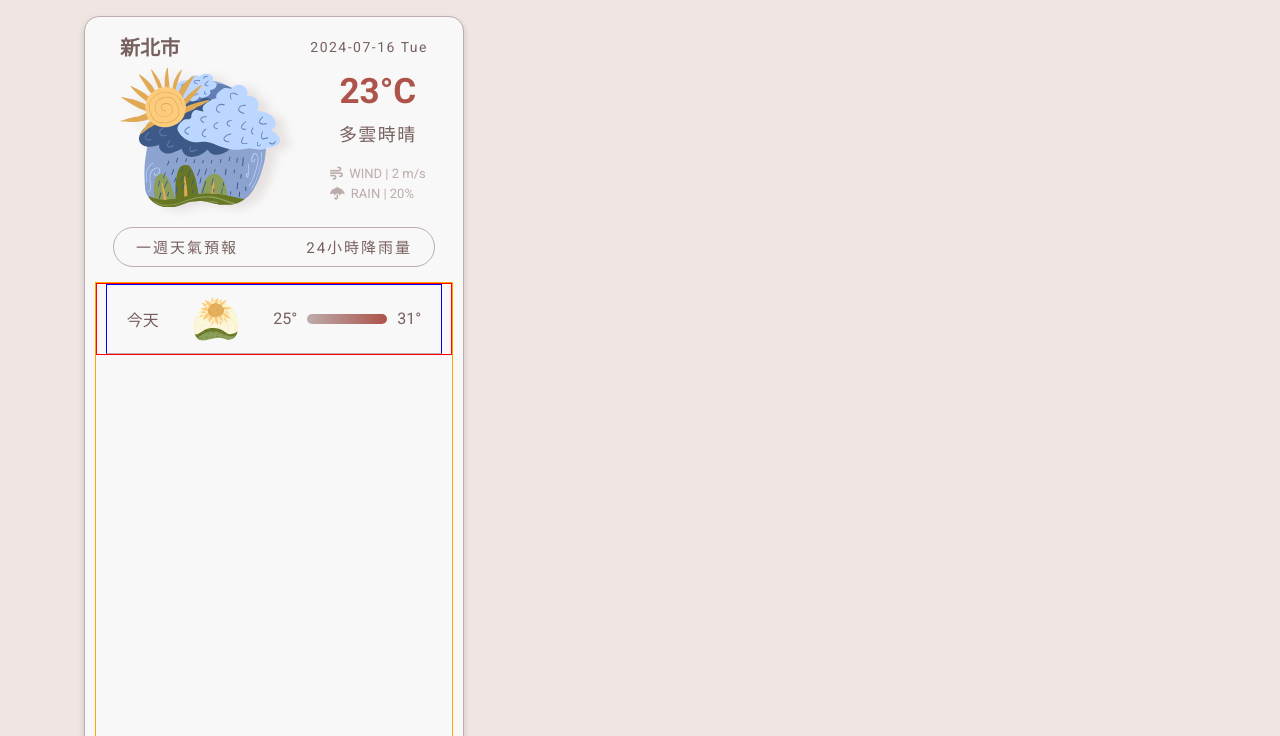
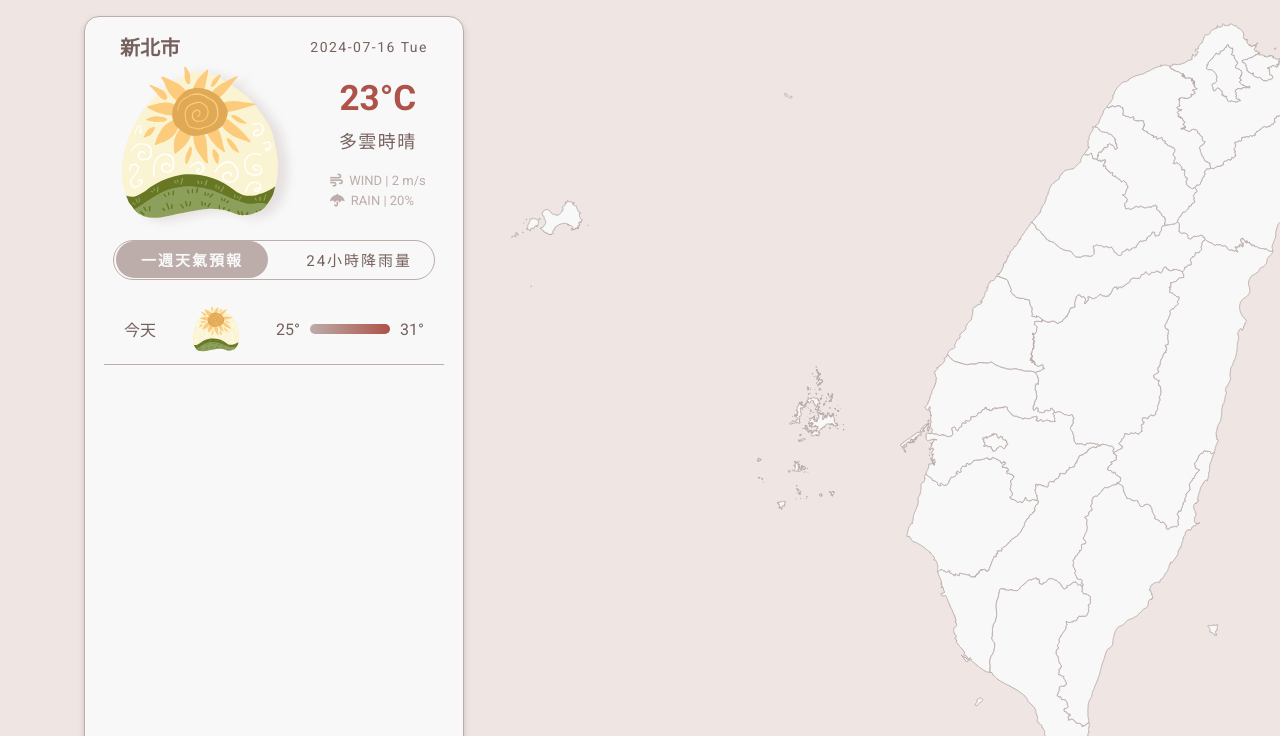
Before and after one commit to peihsuan1225/team-weather, a plain HTML site: page index.html in a window 1280 px wide. Shown: the part 64-800 px from the top of the page. Drawn offline with nearby package versions, Linux system fonts and the light colour scheme; a web font is replaced by a local one.

Commit message:
Add main.js for switch page

```diff
--- a/css/common.css
+++ b/css/common.css
@@ -137,7 +137,15 @@ footer {
 }
 
 .hide {
-  display: none;
+  opacity: 0;
+  visibility: hidden;
+  pointer-events: none;
+}
+
+.show {
+  opacity: 1;
+  visibility: visible;
+  pointer-events: auto;
 }
 
 /* RWD */
--- a/css/weather.css
+++ b/css/weather.css
@@ -135,15 +135,23 @@
   font-weight: 700;
 }
 
+.page_selector_btn.active {
+  background-color: var(--secondary);
+  cursor: pointer;
+  color: var(--light);
+  border-radius: 30px;
+  padding: 8px 25px;
+  font-weight: 700;
+}
+
 /* 一週天氣 */
 .week_weather_info_and_rain_info_container {
-  border: 1px solid orange;
   width: 100%;
   height: 100%;
+  transition: opacity 0.3s ease, visibility 0.3s ease;
 }
 
 .week_weather_info_container {
-  border: 1px solid red;
   width: 100%;
   display: flex;
   flex-direction: column;
@@ -152,7 +160,6 @@
 }
 
 .week_weather_info {
-  border: 1px solid blue;
   width: 95%;
   display: flex;
   justify-content: space-between;
--- a/index.html
+++ b/index.html
@@ -9,12 +9,13 @@
     <link rel="stylesheet" href="css/common.css" />
     <link rel="stylesheet" href="/css/map.css">
     <link rel="stylesheet" href="/css/weather.css">
+    <link rel="stylesheet" href="/css/rain.css">
     <!-- 引入地圖套件 -->
-    <!-- <script src="https://unpkg.com/d3@5.6.0/dist/d3.min.js"></script>
-    <script src="https://unpkg.com/topojson@3.0.2/dist/topojson.js"></script> -->
+    <script src="https://unpkg.com/d3@5.6.0/dist/d3.min.js"></script>
+    <script src="https://unpkg.com/topojson@3.0.2/dist/topojson.js"></script>
 
     <!-- js檔  -->
-    <!-- <script type="module" src="/js/map.js" defer></script> -->
+    <script type="module" src="/js/map.js" defer></script>
 
     <!-- Font Awesome -->
       <link
@@ -123,7 +124,7 @@
               </div>
 
             </div>
-            <div class="rain_info_container" ></div>
+            <div class="rain_info_container" id="rainResult"></div>
           </div>
 
 
@@ -145,5 +146,6 @@
 
     <script type="module" src="./js/weather.js"></script>
     <script type="module" src="./js/main.js"></script>
+    <script type="module" src="./js/rain.js"></script>
   </body>
 </html>
--- a/js/main.js
+++ b/js/main.js
@@ -1,7 +1,62 @@
 import { initWeather } from "./weather.js";
 
-//轉換天氣與雨量頁面
-const weatherPage = document.querySelector(".week_weather_info_container");
+//處理天氣與雨量頁面轉換
+function handlePageSwitch() {
+  const weatherBtn = document.getElementById("weather_btn");
+  const rainBtn = document.getElementById("rain_btn");
+  const weatherContainer = document.querySelector(
+    ".week_weather_info_and_rain_info_container"
+  );
 
-//初始化天氣資料
-document.addEventListener("DOMContentLoaded", initWeather);
+  console.log(weatherContainer);
+  const rainContainer = document.querySelector(".rain_info_container");
+
+  // 預設 weather_btn clicked
+  weatherBtn.classList.add("active");
+
+  // update display of weather and rain
+  function updateDisplay() {
+    if (weatherBtn.classList.contains("active")) {
+      weatherContainer.classList.add("show");
+      weatherContainer.classList.remove("hide");
+      rainContainer.classList.add("hide");
+      rainContainer.classList.remove("show");
+    } else if (rainBtn.classList.contains("active")) {
+      rainContainer.classList.add("show");
+      rainContainer.classList.remove("hide");
+      weatherContainer.classList.add("hide");
+      weatherContainer.classList.remove("show");
+    }
+  }
+
+  updateDisplay();
+
+  // 切換頁面
+  weatherBtn.addEventListener("click", function () {
+    this.classList.add("active");
+    rainBtn.classList.remove("active");
+    updateDisplay();
+  });
+
+  rainBtn.addEventListener("click", function () {
+    this.classList.add("active");
+    weatherBtn.classList.remove("active");
+    updateDisplay();
+  });
+}
+
+function initPage() {
+  //載入地圖
+
+  // 載入天氣頁面
+  initWeather();
+
+  //載入雨量頁面
+  // getRainData();
+
+  //監聽頁面轉換按鈕
+  handlePageSwitch();
+}
+
+// //初始化天氣資料
+document.addEventListener("DOMContentLoaded", initPage);
```
